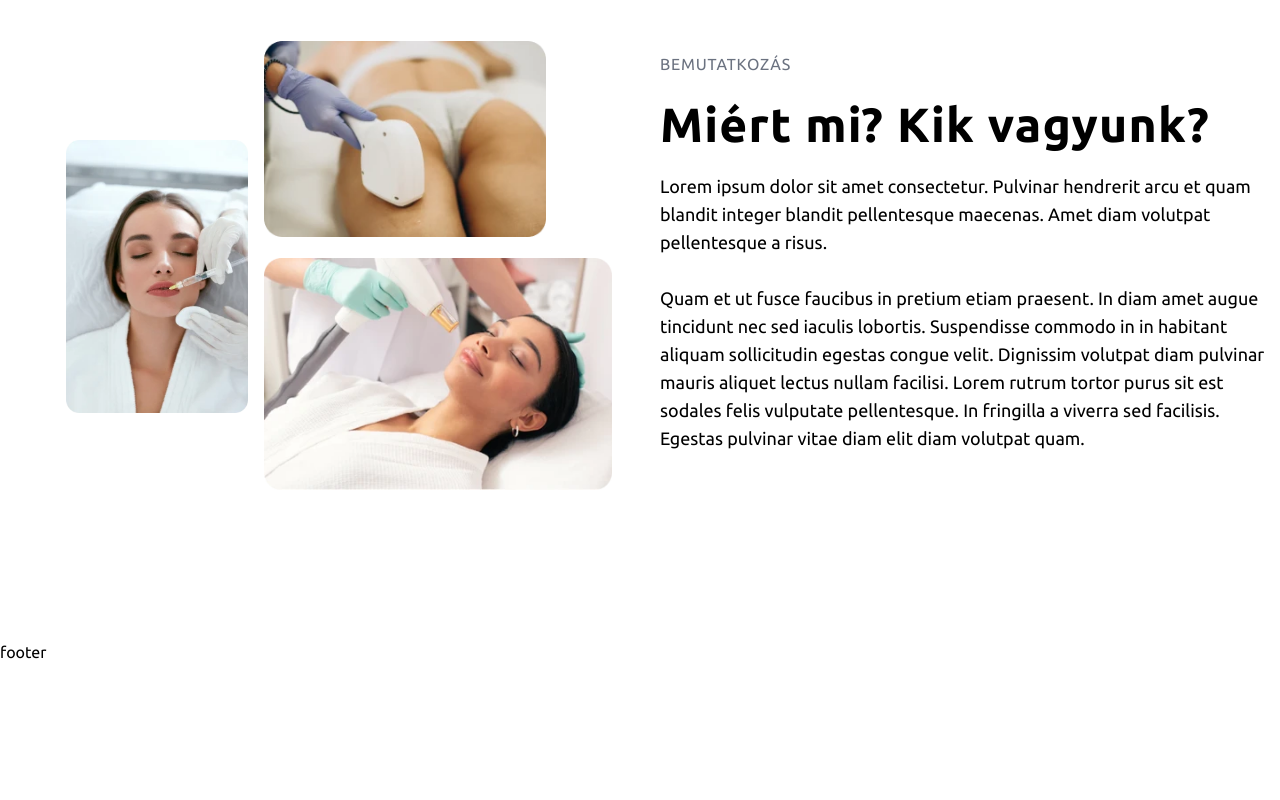
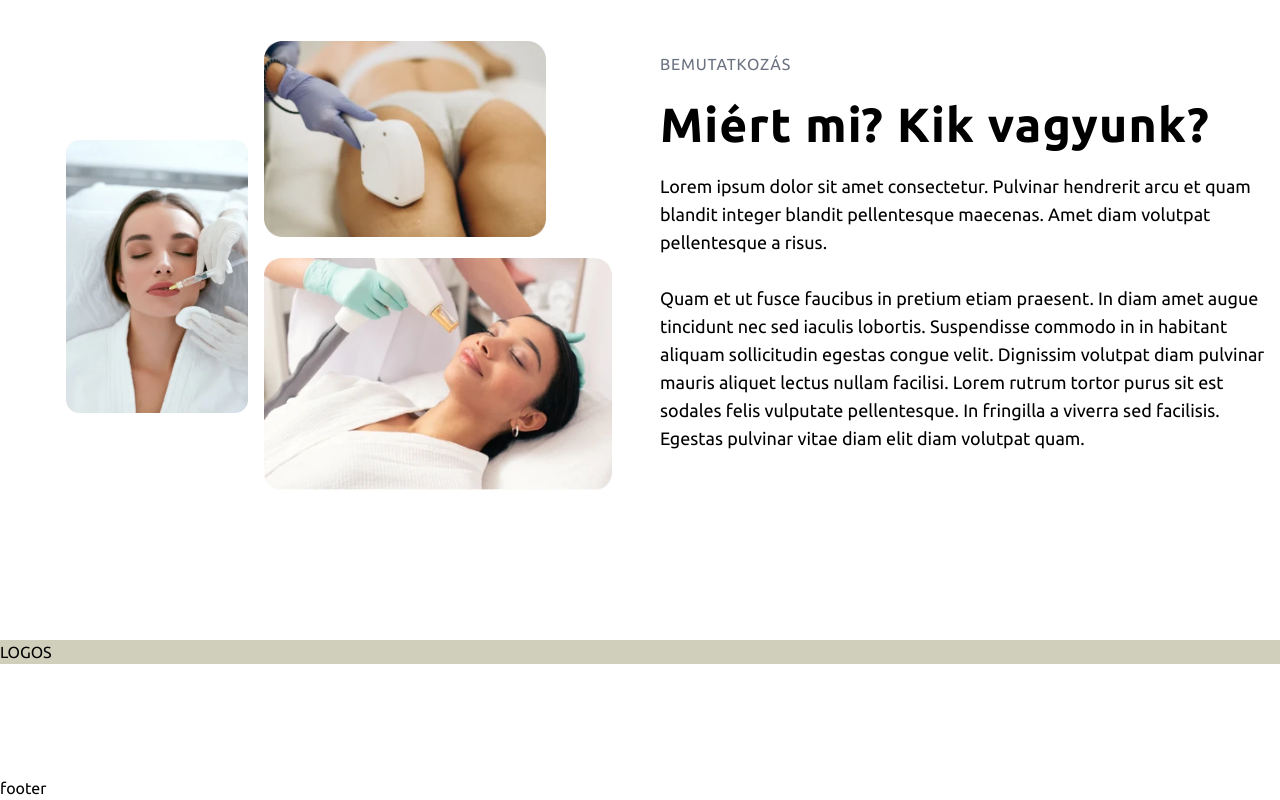
Before and after one commit to omgzsa/elysia-app, a Vue app in the folder frontend/: page / in a window 1280 px wide. Shown: the part 1430-2230 px from the top of the page. Before the commit the page ends 2094 px from the top, so only its background shows below. Built offline with nearby package versions, Linux system fonts and the light colour scheme.

Commit message:
starting company logos

```diff
--- /dev/null
+++ b/frontend/src/components/home/HomeCompanyLogos.vue
@@ -0,0 +1,4 @@
+<script setup></script>
+<template>
+  <div class="bg-primary-100">LOGOS</div>
+</template>
--- a/frontend/src/views/HomeView.vue
+++ b/frontend/src/views/HomeView.vue
@@ -3,6 +3,7 @@ import { ref } from "vue";
 import HomeHero from "../components/home/HomeHero.vue";
 import HomeServices from "../components/home/HomeServices.vue";
 import HomeIntroduction from "../components/home/HomeIntroduction.vue";
+import HomeCompanyLogos from "../components/home/HomeCompanyLogos.vue";
 
 import "vue3-carousel/dist/carousel.css";
 
@@ -91,4 +92,7 @@ const services = ref([
       </template>
     </HomeIntroduction>
   </section>
+  <section>
+    <HomeCompanyLogos />
+  </section>
 </template>
```
